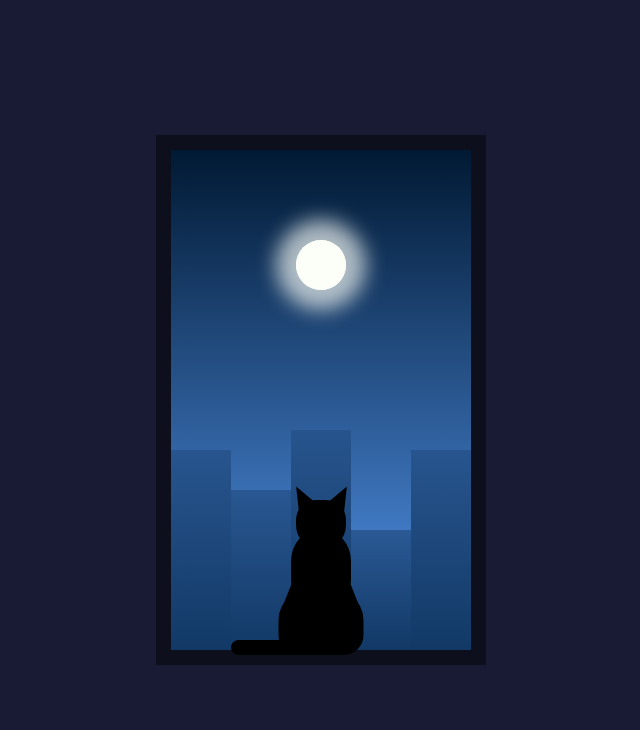
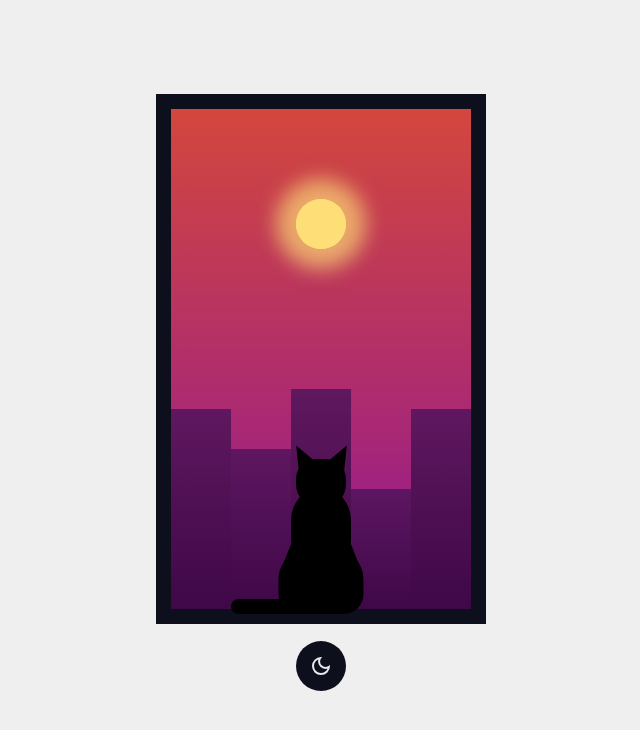
Before and after one commit to krstevskap/cat-illustration, a plain HTML site: page index.html in a window 1280 px wide. Shown: the whole page, without its empty margins (319-959 px from the left). Drawn offline with Linux system fonts and the light colour scheme.

Commit message:
Add dark mode

```diff
--- a/index.css
+++ b/index.css
@@ -1,15 +1,26 @@
 :root {
-    --white: #ffffff;
-    --primary: #191B34;
+    --primary: #efefef;
+    --secondary: linear-gradient(0deg, rgba(145, 23, 148, 1) 0%, rgba(211, 71, 61, 1) 100%);
+    --gradient: linear-gradient(0deg, rgba(42, 4, 52, 1) 0%, rgba(76, 19, 90, 1) 100%);
+    --icon: #FEDF77;
+    --shadow: #FEDF77ab;
+    --black: #010000;
+    --dark-blue: #0e0f1d;
+}
+
+.dark-mode {
     --secondary: linear-gradient(180deg, rgb(1, 25, 51) 0%, rgb(83, 150, 238) 100%);
     --gradient: linear-gradient(0deg, rgba(2, 34, 68, 1) 0%, rgb(37, 81, 137) 100%);
-    --black: #010000;
+    --icon: #FCFFF7;
+    --shadow: #fcfff7ab;
+    --primary: #191B34;
 }
 
 * {
     padding: 0;
     margin: 0;
     background-color: var(--primary);
+    transition: background-color 1.5s;
 }
 
 .container {
@@ -18,21 +29,31 @@
     display: flex;
     justify-content: center;
     align-items: center;
+    flex-direction: column;
+    gap: 2em;
+}
+
+.top-container {
+    position: relative;
 }
 
 .window {
     width: 300px;
     height: 500px;
-    background: var(--secondary);
     position: relative;
     z-index: 1;
+    background: var(--secondary);
 }
 
 .window-frame {
     position: absolute;
-    background-color: #0e0f1d;
     width: 330px;
     height: 530px;
+    top: 50%;
+    left: 50%;
+    z-index: 0;
+    transform: translate(-50%, -50%);
+    background-color: var(--dark-blue);
 }
 
 .moon {
@@ -47,12 +68,13 @@
     border-radius: 50%;
     left: 50%;
     top: 90px;
-    background-color: #FCFFF7;
+    background-color: var(--icon);
     transform: translateX(-50%);
+    transition: background-color 1s;
 }
 
 .moon-shadow {
-    box-shadow: 0 0 20px 20px #fcfff7ab;
+    box-shadow: 0 0 20px 20px var(--shadow);
     z-index: 2;
 }
 
@@ -194,3 +216,18 @@
     border-bottom-left-radius: 10px;
     background-color: var(--black);
 }
+
+button {
+    padding: 1em;
+    border: none;
+    border-radius: 50%;
+    background-color: var(--dark-blue);
+}
+
+button:hover {
+    cursor: pointer;
+}
+
+button svg {
+    background: transparent;
+}
--- a/index.html
+++ b/index.html
@@ -9,6 +9,7 @@
 
 <body>
     <div class="container">
+        <div class="top-container">
             <div class="window-frame"></div>
             <div class="window">
                 <div class="moon"></div>
@@ -33,7 +34,23 @@
                 </div>
             </div>
         </div>
+        <div>
+            <button id="switcher">
+                <svg xmlns="http://www.w3.org/2000/svg" height="24px" viewBox="0 -960 960 960" width="24px"
+                    fill="#e8eaed" id="sun-icon" style="display: none;">
+                    <path
+                        d="M480-360q50 0 85-35t35-85q0-50-35-85t-85-35q-50 0-85 35t-35 85q0 50 35 85t85 35Zm0 80q-83 0-141.5-58.5T280-480q0-83 58.5-141.5T480-680q83 0 141.5 58.5T680-480q0 83-58.5 141.5T480-280ZM200-440H40v-80h160v80Zm720 0H760v-80h160v80ZM440-760v-160h80v160h-80Zm0 720v-160h80v160h-80ZM256-650l-101-97 57-59 96 100-52 56Zm492 496-97-101 53-55 101 97-57 59Zm-98-550 97-101 59 57-100 96-56-52ZM154-212l101-97 55 53-97 101-59-57Zm326-268Z" />
+                </svg>
+                <svg xmlns="http://www.w3.org/2000/svg" height="24px" viewBox="0 -960 960 960" width="24px"
+                    fill="#e8eaed" id="moon-icon" style="display: block;">
+                    <path
+                        d="M480-120q-150 0-255-105T120-480q0-150 105-255t255-105q14 0 27.5 1t26.5 3q-41 29-65.5 75.5T444-660q0 90 63 153t153 63q55 0 101-24.5t75-65.5q2 13 3 26.5t1 27.5q0 150-105 255T480-120Zm0-80q88 0 158-48.5T740-375q-20 5-40 8t-40 3q-123 0-209.5-86.5T364-660q0-20 3-40t8-40q-78 32-126.5 102T200-480q0 116 82 198t198 82Zm-10-270Z" />
+                </svg>
+            </button>
         </div>
+    </div>
+    </div>
+    <script src="index.js"></script>
 </body>
 
 </html>
--- /dev/null
+++ b/index.js
@@ -0,0 +1,15 @@
+const switcher = document.getElementById("switcher");
+const sun = document.getElementById("sun-icon");
+const moon = document.getElementById("moon-icon");
+const container = document.getElementsByClassName("container")[0];
+let darkMode = false;
+
+const toggleVisibility = (elementToShow, elementToHide) => {
+  elementToShow.style.display = "block";
+  elementToHide.style.display = "none";
+};
+
+switcher.addEventListener("click", () => {
+  const darkMode = container.classList.toggle("dark-mode");
+  toggleVisibility(darkMode ? sun : moon, darkMode ? moon : sun);
+});
```
Also changed, not shown: dark_mode_24dp_E8EAED_FILL0_wght400_GRAD0_opsz24.svg (added), light_mode_24dp_E8EAED_FILL0_wght400_GRAD0_opsz24.svg (added). Lines whose indentation alone changed are shown as unchanged.
